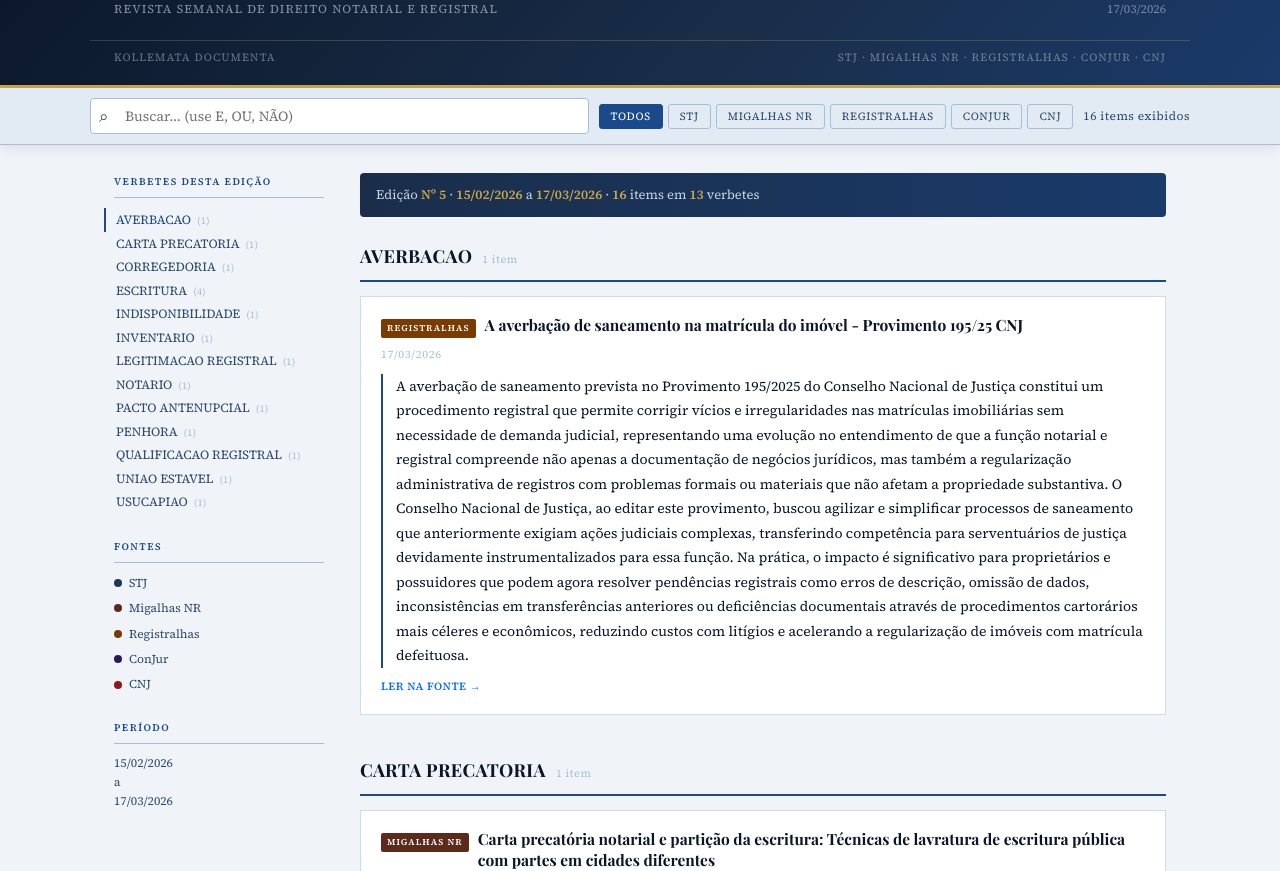
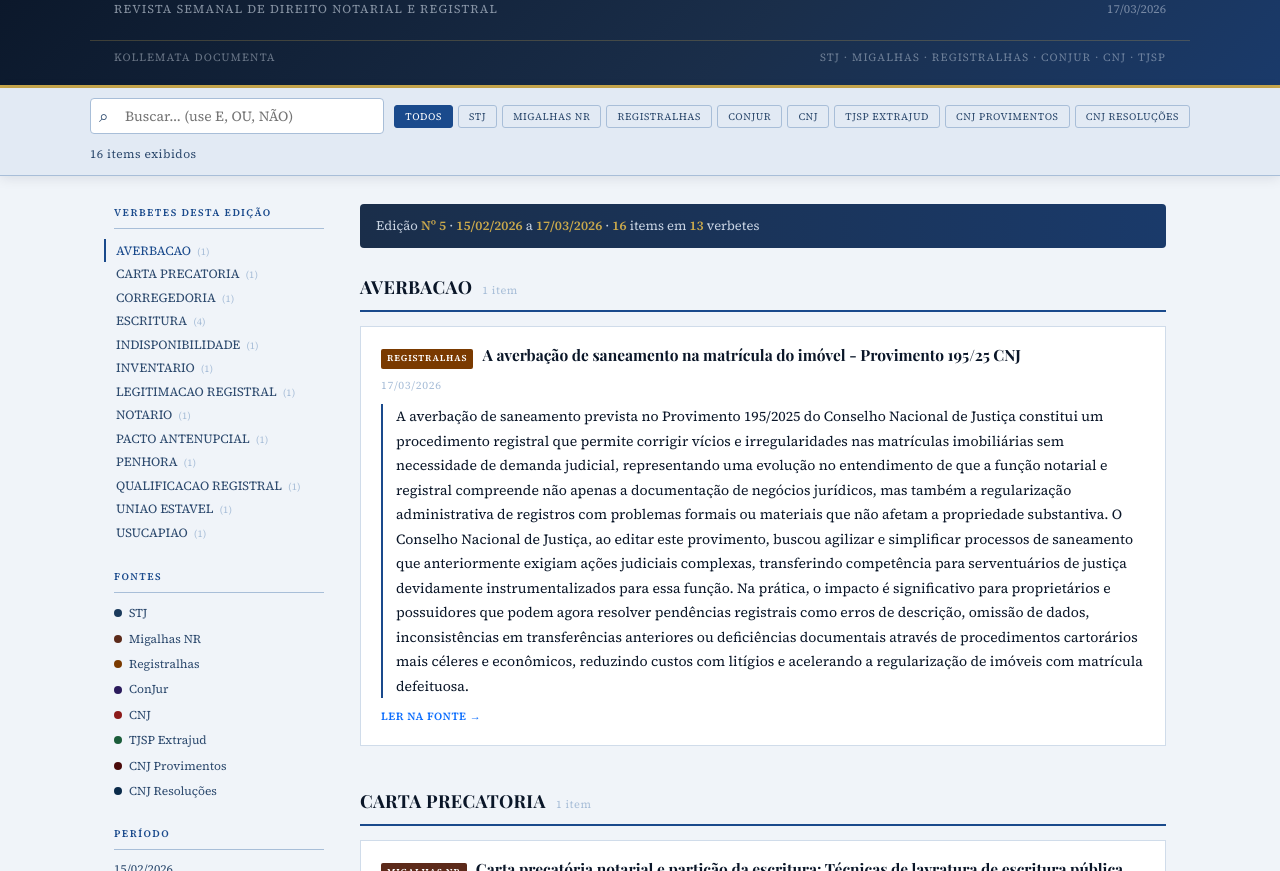
Before and after one commit to KollDocta/boletim-juridico, a website: page index.html in a window 1280 px wide. Shown: the part 81-952 px from the top of the page. Drawn offline with nearby package versions, Linux system fonts and the light colour scheme; a web font is replaced by a local one.

Commit message:
Add files via upload

```diff
--- a/index.html
+++ b/index.html
@@ -11,8 +11,11 @@
   --ink:#0a1628;--ink-mid:#1a2e4a;--ink-light:#2d4a6e;
   --cream:#f0f4f9;--parchment:#e2eaf4;--rule:#a8bed8;
   --accent:#1a4a8c;--accent-2:#0d6efd;--gold:#c9a84c;
-  --stj:#1a3a5c;--stf:#1a5c3a;--migalhas1:#5c2a1a;--migalhas2:#7a3a00;
-  --conjur:#2a1a5c;--irib:#1a4a5c;--anoreg:#3a1a5c;--cnj:#8c1a1a;
+  --stj:#1a3a5c;--conjur:#2a1a5c;
+  --migalhas1:#5c2a1a;--migalhas2:#7a3a00;
+  --cnj:#8c1a1a;--tjsp_ext:#1a5c3a;
+  --cnj_provimentos:#4a0a0a;--cnj_resolucoes:#0a2a4a;
+  --cnj_atos:#6b1a1a;
   --serif:"Playfair Display",Georgia,serif;
   --body:"Source Serif 4",Georgia,serif;
 }
@@ -36,7 +39,7 @@ body{background:var(--cream);color:var(--ink);font-family:var(--body);font-size:
 .search-wrap input:focus{border-color:var(--accent)}
 .search-wrap::before{content:"⌕";position:absolute;left:9px;top:50%;transform:translateY(-50%);color:var(--ink-light);font-size:17px;pointer-events:none}
 .filter-group{display:flex;gap:5px;flex-wrap:wrap}
-.filter-btn{padding:4px 11px;border-radius:3px;border:1px solid var(--rule);background:transparent;font-family:var(--body);font-size:11px;letter-spacing:.06em;cursor:pointer;transition:all .15s;color:var(--ink-light);text-transform:uppercase}
+.filter-btn{padding:4px 10px;border-radius:3px;border:1px solid var(--rule);background:transparent;font-family:var(--body);font-size:10px;letter-spacing:.06em;cursor:pointer;transition:all .15s;color:var(--ink-light);text-transform:uppercase}
 .filter-btn:hover{background:white}
 .filter-btn.active{background:var(--accent);color:white;border-color:var(--accent)}
 .stats-bar{font-size:12px;color:var(--ink-light);letter-spacing:.04em;white-space:nowrap}
@@ -62,11 +65,16 @@ body{background:var(--cream);color:var(--ink);font-family:var(--body);font-size:
 .artigo:first-of-type{border-top:1px solid #d0dcea}
 .artigo:hover{box-shadow:0 4px 18px rgba(10,22,40,.09);border-color:var(--rule);z-index:1;position:relative}
 .artigo-header{display:flex;gap:9px;align-items:flex-start;margin-bottom:8px}
-.fonte-badge{font-size:9px;font-weight:700;letter-spacing:.12em;text-transform:uppercase;padding:2px 6px;border-radius:2px;color:white;white-space:nowrap;margin-top:4px;flex-shrink:0}
-.fonte-badge.stj{background:var(--stj)}.fonte-badge.stf{background:var(--stf)}
-.fonte-badge.migalhas1{background:var(--migalhas1)}.fonte-badge.migalhas2{background:var(--migalhas2)}
-.fonte-badge.conjur{background:var(--conjur)}.fonte-badge.irib{background:var(--irib)}
-.fonte-badge.anoreg{background:var(--anoreg)}.fonte-badge.cnj{background:var(--cnj)}
+.fonte-badge{font-size:9px;font-weight:700;letter-spacing:.1em;text-transform:uppercase;padding:2px 6px;border-radius:2px;color:white;white-space:nowrap;margin-top:4px;flex-shrink:0}
+.fonte-badge.stj{background:var(--stj)}
+.fonte-badge.conjur{background:var(--conjur)}
+.fonte-badge.migalhas1{background:var(--migalhas1)}
+.fonte-badge.migalhas2{background:var(--migalhas2)}
+.fonte-badge.cnj{background:var(--cnj)}
+.fonte-badge.tjsp_ext{background:var(--tjsp_ext)}
+.fonte-badge.cnj_provimentos{background:var(--cnj_provimentos)}
+.fonte-badge.cnj_resolucoes{background:var(--cnj_resolucoes)}
+.fonte-badge.cnj_atos{background:var(--cnj_atos)}
 .artigo-titulo{font-family:var(--serif);font-size:15.5px;font-weight:700;line-height:1.35;color:var(--ink);flex:1}
 .artigo-titulo a{color:inherit;text-decoration:none;transition:color .15s}
 .artigo-titulo a:hover{color:var(--accent)}
@@ -98,7 +106,7 @@ footer{background:var(--ink);color:rgba(232,240,251,.4);font-size:12px;text-alig
   </div>
   <div class="masthead-sub">
     <span>Kollemata Documenta</span>
-    <span>STJ · Migalhas NR · Registralhas · ConJur · CNJ</span>
+    <span>STJ · Migalhas · Registralhas · ConJur · CNJ · TJSP</span>
   </div>
 </header>
 
@@ -114,6 +122,9 @@ footer{background:var(--ink);color:rgba(232,240,251,.4);font-size:12px;text-alig
       <button class="filter-btn" data-fonte="migalhas2">Registralhas</button>
       <button class="filter-btn" data-fonte="conjur">ConJur</button>
       <button class="filter-btn" data-fonte="cnj">CNJ</button>
+      <button class="filter-btn" data-fonte="tjsp_ext">TJSP Extrajud</button>
+      <button class="filter-btn" data-fonte="cnj_provimentos">CNJ Provimentos</button>
+      <button class="filter-btn" data-fonte="cnj_resolucoes">CNJ Resoluções</button>
     </div>
     <span class="stats-bar" id="stats-bar">—</span>
   </div>
@@ -133,6 +144,9 @@ footer{background:var(--ink);color:rgba(232,240,251,.4);font-size:12px;text-alig
         <span class="fonte-dot" style="--dot-color:var(--migalhas2)">Registralhas</span>
         <span class="fonte-dot" style="--dot-color:var(--conjur)">ConJur</span>
         <span class="fonte-dot" style="--dot-color:var(--cnj)">CNJ</span>
+        <span class="fonte-dot" style="--dot-color:var(--tjsp_ext)">TJSP Extrajud</span>
+        <span class="fonte-dot" style="--dot-color:var(--cnj_provimentos)">CNJ Provimentos</span>
+        <span class="fonte-dot" style="--dot-color:var(--cnj_resolucoes)">CNJ Resoluções</span>
       </div>
     </div>
     <div class="aside-section">
```
